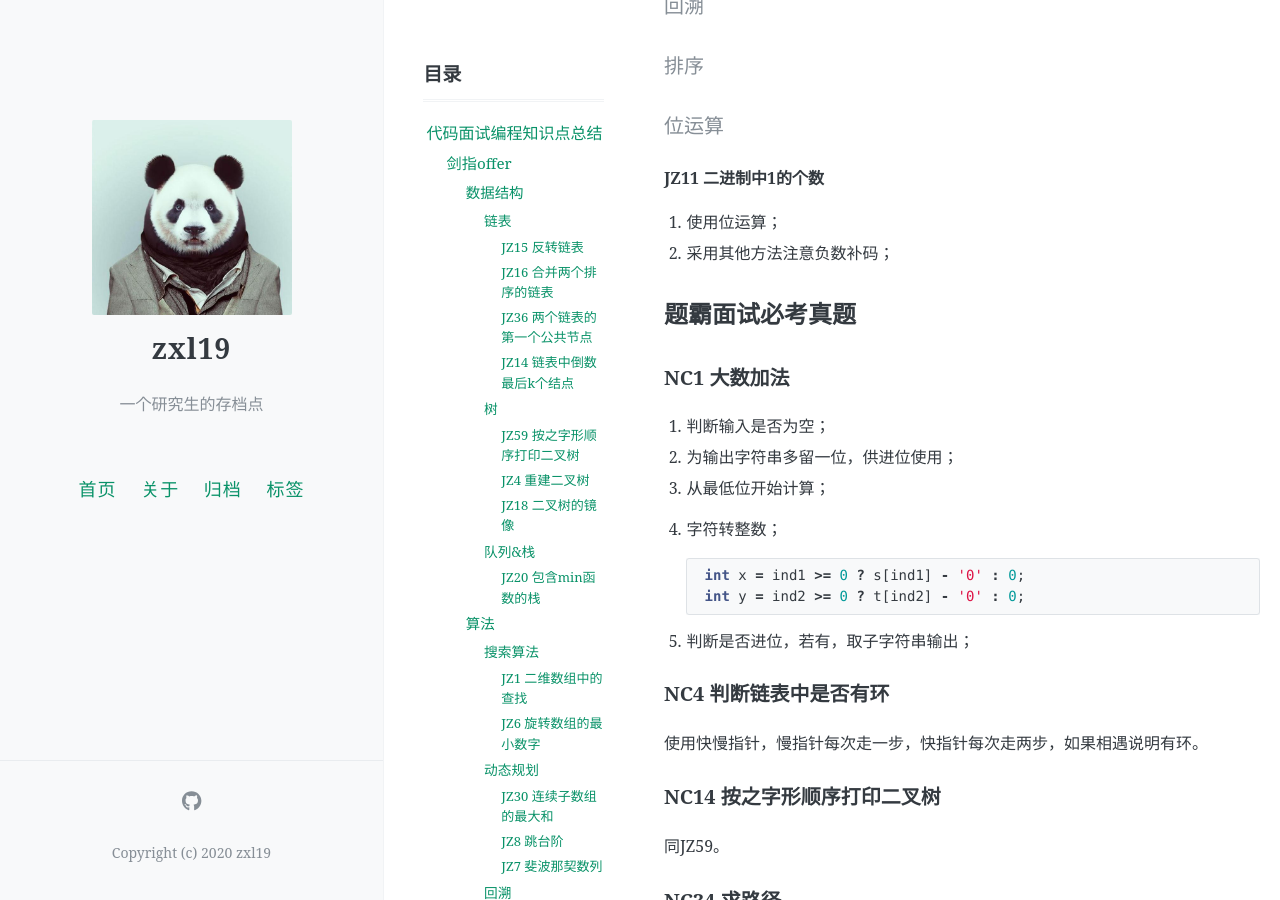
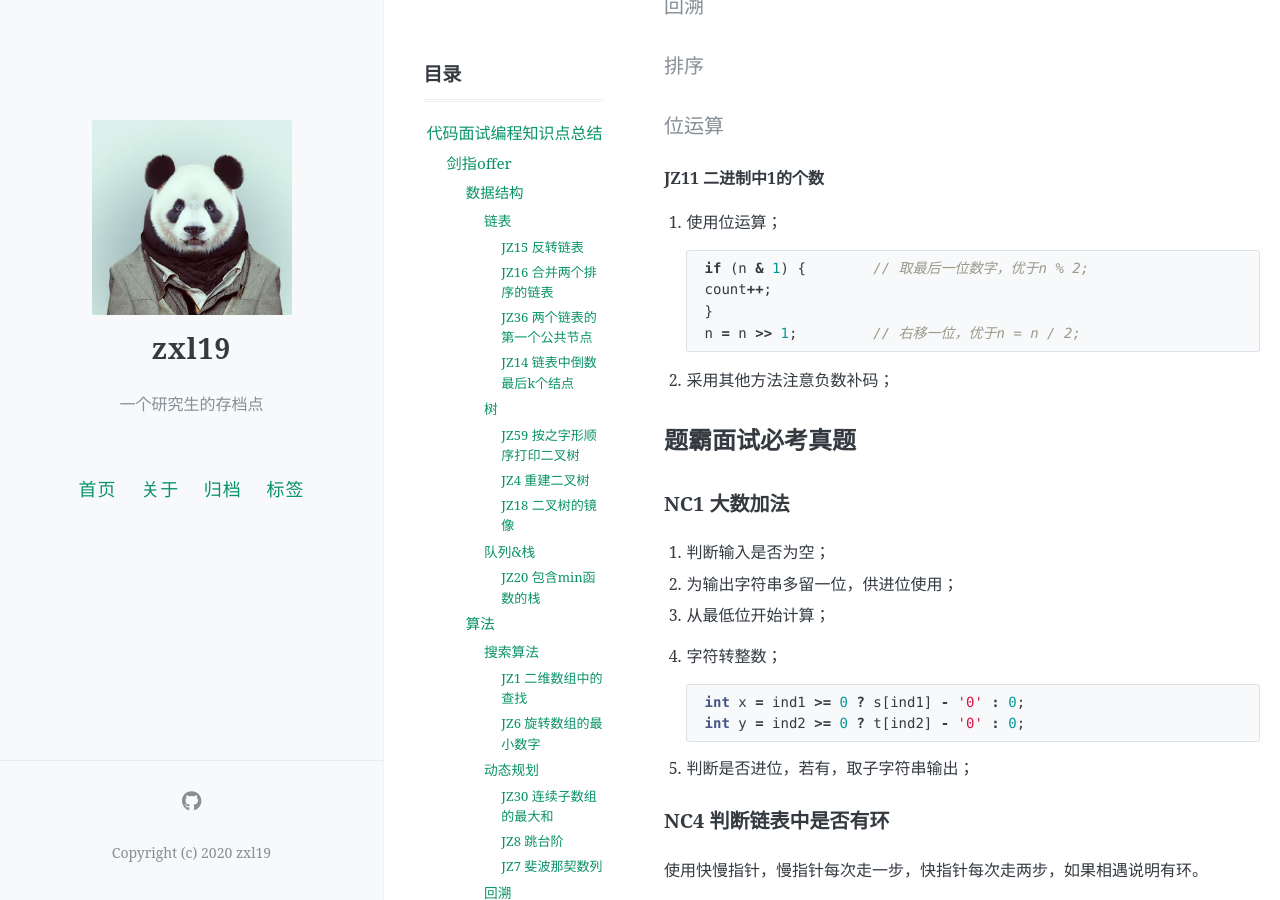
Before and after one commit to zxl19/zxl19.github.io, a Jekyll site: the page built from _posts/2021-09-25-code-interview.md, in a window 1280 px wide and 900 px high, scrolled down 2516 px. Built offline with Jekyll 4.4.1, drawn with Linux system fonts in a browser that asks for light colours; comment, search, counter and statistics services are not loaded.

Commit message:
Update Posts

````diff
--- a/_posts/2021-09-25-code-interview.md
+++ b/_posts/2021-09-25-code-interview.md
@@ -111,6 +111,14 @@ while(pHead) {
 ##### JZ11 二进制中1的个数
 
 1. 使用位运算；
+
+    ```cpp
+    if (n & 1) {        // 取最后一位数字，优于n % 2;
+    count++;
+    }
+    n = n >> 1;         // 右移一位，优于n = n / 2;
+    ```
+
 2. 采用其他方法注意负数补码；
 
 ## 题霸面试必考真题
````
Also changed, not shown: _posts/.2021-09-10-interview-record.md (+1 -1 lines).
